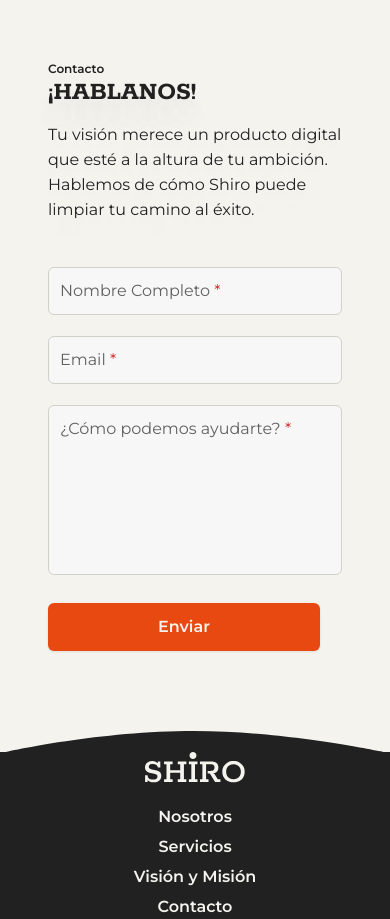
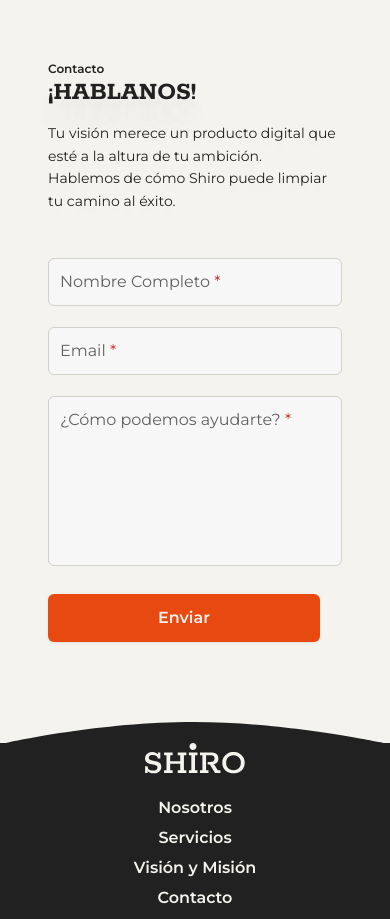
Before and after one commit to alex-traverso/shirostudio, a Next.js app: page / in a window 390 px wide. Shown: the part 3960-4879 px from the top of the page. Built offline with nearby package versions, Linux system fonts and the light colour scheme; no server answers.

Commit message:
fix contact p styles

```diff
--- a/components/ContactSection.tsx
+++ b/components/ContactSection.tsx
@@ -96,11 +96,11 @@
           </FadeInSection>
           <FadeInSection>
             <div className="mt-1 text-text-500 text-base lg:text-xl">
-              <p className="text-base leading-6.25">
+              <p className="text-sm md:text-md lg:text-base leading-relaxed">
                 Tu visión merece un producto digital que esté a la altura de tu
                 ambición.
               </p>
-              <p className="text-base leading-6.25">
+              <p className="text-sm md:text-md lg:text-base leading-relaxed">
                 Hablemos de cómo Shiro puede limpiar tu camino al éxito.
               </p>
             </div>
```
